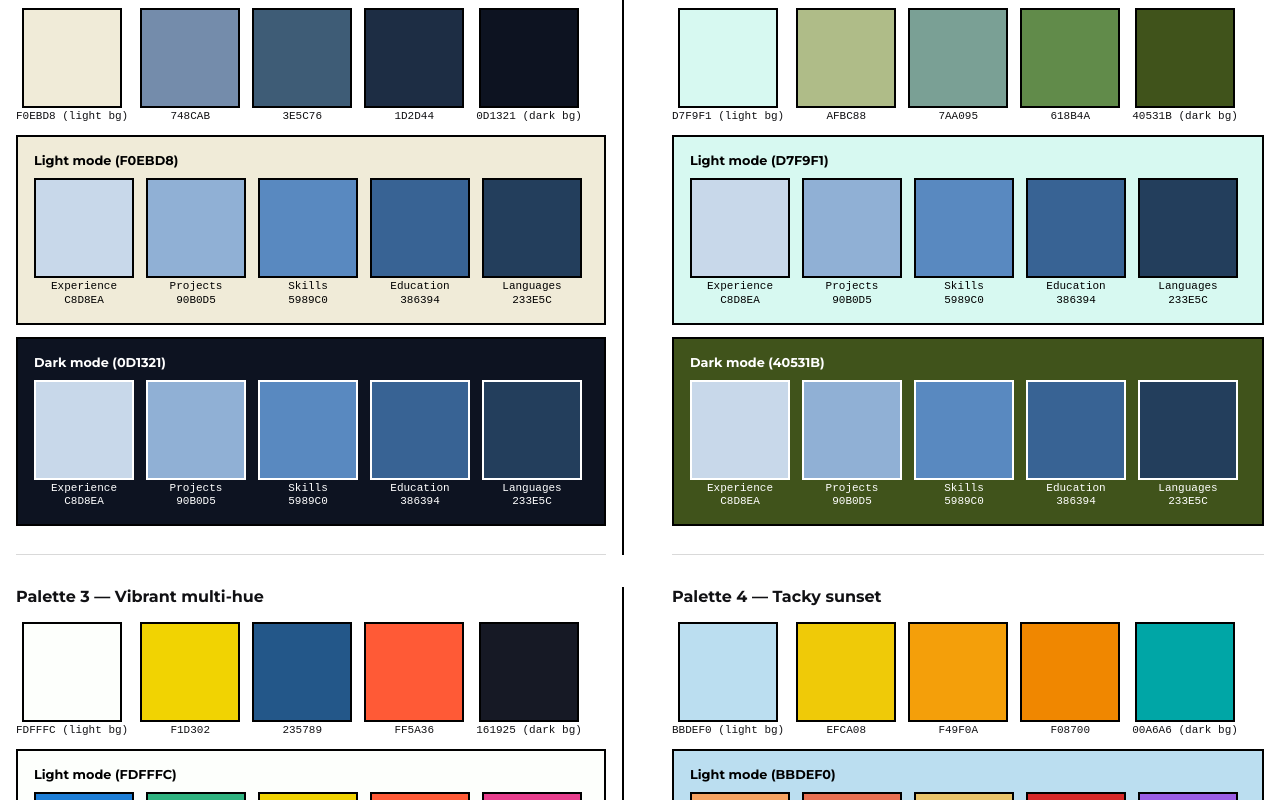
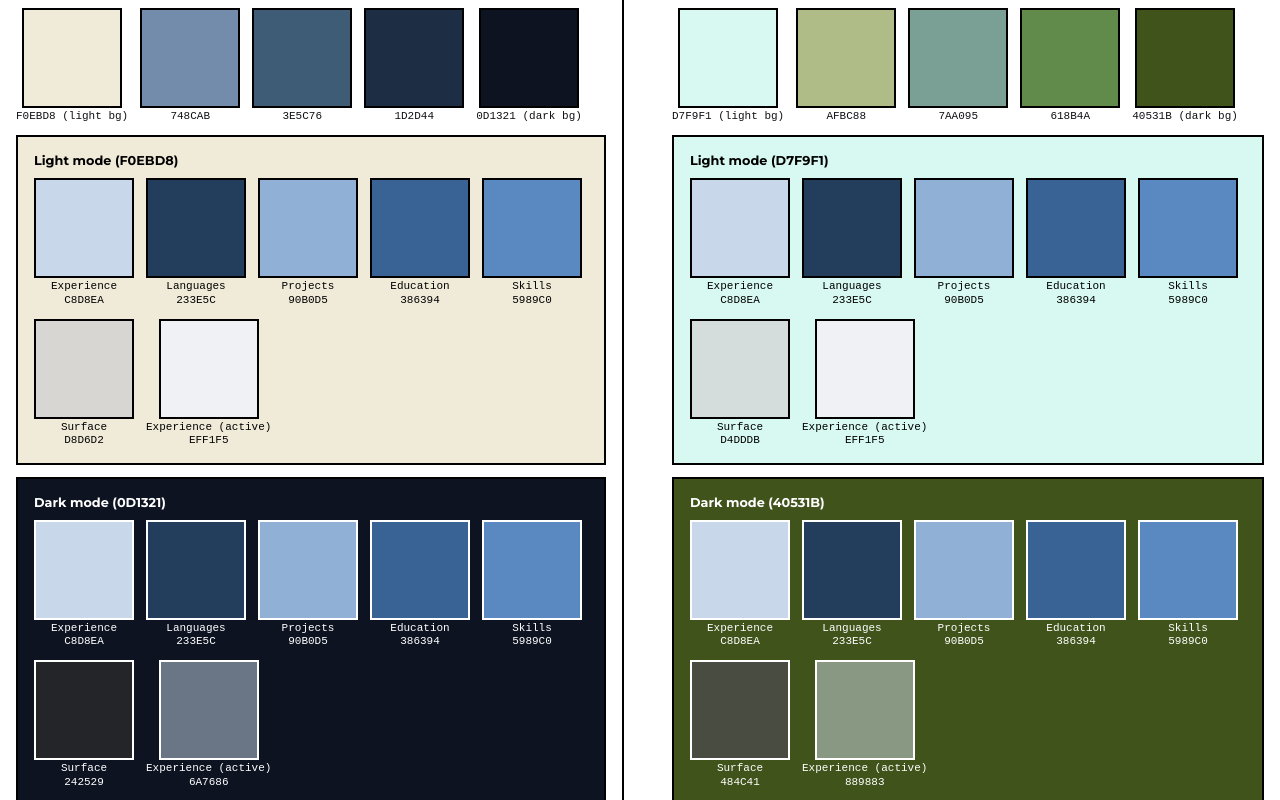
Before and after one commit to lskal/personal-experimental-website, a React (Vite) app: page / in a window 1280 px wide. Shown: the part 3900-4700 px from the top of the page. Built offline with nearby package versions, Linux system fonts and the light colour scheme; no server answers.

Commit message:
Reorder PaletteDemo sections and add surface/active-state swatches
Match the new Experience/Languages/Projects/Education/Skills page order and
add per-palette surface-gray and Experience-active swatches so the demo
reflects card-detach and expanded-accordion states, not just flat section colors.

```diff
--- a/src/components/PaletteDemo/PaletteDemo.tsx
+++ b/src/components/PaletteDemo/PaletteDemo.tsx
@@ -15,6 +15,8 @@ interface PaletteBlock {
 	lightBg: string;
 	darkBg: string;
 	sections: Swatch[];
+	surface: { light: string; dark: string };
+	activeExperience: { light: string; dark: string };
 }
 
 const palettes: PaletteBlock[] = [
@@ -31,11 +33,13 @@ const palettes: PaletteBlock[] = [
 		darkBg: '#0D1321',
 		sections: [
 			{ hex: '#C8D8EA', label: 'Experience' },
+			{ hex: '#233E5C', label: 'Languages' },
 			{ hex: '#90B0D5', label: 'Projects' },
+			{ hex: '#386394', label: 'Education' },
 			{ hex: '#5989C0', label: 'Skills' },
-			{ hex: '#386394', label: 'Education' },
-			{ hex: '#233E5C', label: 'Languages' },
 		],
+		surface: { light: '#D8D6D2', dark: '#242529' },
+		activeExperience: { light: '#EFF1F5', dark: '#6A7686' },
 	},
 	{
 		title: 'Palette 2 — Botanical greens',
@@ -50,11 +54,13 @@ const palettes: PaletteBlock[] = [
 		darkBg: '#40531B',
 		sections: [
 			{ hex: '#C8D8EA', label: 'Experience' },
+			{ hex: '#233E5C', label: 'Languages' },
 			{ hex: '#90B0D5', label: 'Projects' },
+			{ hex: '#386394', label: 'Education' },
 			{ hex: '#5989C0', label: 'Skills' },
-			{ hex: '#386394', label: 'Education' },
-			{ hex: '#233E5C', label: 'Languages' },
 		],
+		surface: { light: '#D4DDDB', dark: '#484C41' },
+		activeExperience: { light: '#EFF1F5', dark: '#889883' },
 	},
 	{
 		title: 'Palette 3 — Vibrant multi-hue',
@@ -68,12 +74,14 @@ const palettes: PaletteBlock[] = [
 		lightBg: '#FDFFFC',
 		darkBg: '#161925',
 		sections: [
-			{ hex: '#1C7ED6', label: 'Experience' },
+			{ hex: '#235789', label: 'Experience' },
+			{ hex: '#E83E8C', label: 'Languages' },
 			{ hex: '#2FB380', label: 'Projects' },
+			{ hex: '#FF5A36', label: 'Education' },
 			{ hex: '#F1D302', label: 'Skills' },
-			{ hex: '#FF5A36', label: 'Education' },
-			{ hex: '#E83E8C', label: 'Languages' },
 		],
+		surface: { light: '#EDF1EC', dark: '#2B2C2F' },
+		activeExperience: { light: '#BBC4CD', dark: '#213F61' },
 	},
 	{
 		title: 'Palette 4 — Tacky sunset',
@@ -88,11 +96,13 @@ const palettes: PaletteBlock[] = [
 		darkBg: '#00A6A6',
 		sections: [
 			{ hex: '#F4A261', label: 'Experience' },
+			{ hex: '#9B5DE5', label: 'Languages' },
 			{ hex: '#E76F51', label: 'Projects' },
+			{ hex: '#D62828', label: 'Education' },
 			{ hex: '#E9C46A', label: 'Skills' },
-			{ hex: '#D62828', label: 'Education' },
-			{ hex: '#9B5DE5', label: 'Languages' },
 		],
+		surface: { light: '#C1C8CC', dark: '#547171' },
+		activeExperience: { light: '#EEE0D5', dark: '#7BAC91' },
 	},
 	{
 		title: 'Palette 5 — Tacky sunset colorful (warm shades)',
@@ -107,11 +117,13 @@ const palettes: PaletteBlock[] = [
 		darkBg: '#00A6A6',
 		sections: [
 			{ hex: '#FFE066', label: 'Experience' },
+			{ hex: '#C1272D', label: 'Languages' },
 			{ hex: '#FFC300', label: 'Projects' },
+			{ hex: '#FF5A36', label: 'Education' },
 			{ hex: '#FF8800', label: 'Skills' },
-			{ hex: '#FF5A36', label: 'Education' },
-			{ hex: '#C1272D', label: 'Languages' },
 		],
+		surface: { light: '#C1C8CC', dark: '#547171' },
+		activeExperience: { light: '#F2ECD6', dark: '#81C695' },
 	},
 	{
 		title: 'Palette 6 — Tacky sunset colorful (vibrant hues)',
@@ -125,12 +137,14 @@ const palettes: PaletteBlock[] = [
 		lightBg: '#BBDEF0',
 		darkBg: '#00A6A6',
 		sections: [
-			{ hex: '#1C7ED6', label: 'Experience' },
+			{ hex: '#235789', label: 'Experience' },
+			{ hex: '#E83E8C', label: 'Languages' },
 			{ hex: '#2FB380', label: 'Projects' },
+			{ hex: '#FF5A36', label: 'Education' },
 			{ hex: '#F1D302', label: 'Skills' },
-			{ hex: '#FF5A36', label: 'Education' },
-			{ hex: '#E83E8C', label: 'Languages' },
 		],
+		surface: { light: '#C1C8CC', dark: '#547171' },
+		activeExperience: { light: '#BBC4CD', dark: '#1292AB' },
 	},
 	{
 		title: 'Palette 7 — Sage & terracotta',
@@ -147,11 +161,13 @@ const palettes: PaletteBlock[] = [
 		darkBg: '#426A5A',
 		sections: [
 			{ hex: '#F2C57C', label: 'Experience' },
+			{ hex: '#E2C391', label: 'Languages' },
 			{ hex: '#DDAE7E', label: 'Projects' },
+			{ hex: '#F4A9A8', label: 'Education' },
 			{ hex: '#EF6F6C', label: 'Skills' },
-			{ hex: '#F4A9A8', label: 'Education' },
-			{ hex: '#E2C391', label: 'Languages' },
 		],
+		surface: { light: '#869087', dark: '#626966' },
+		activeExperience: { light: '#F0E8DB', dark: '#9A9C74' },
 	},
 	{
 		title: 'Palette 8 — Violet garden',
@@ -166,11 +182,13 @@ const palettes: PaletteBlock[] = [
 		darkBg: '#54428E',
 		sections: [
 			{ hex: '#D4F0DE', label: 'Experience' },
+			{ hex: '#4A6741', label: 'Languages' },
 			{ hex: '#AFE3C0', label: 'Projects' },
+			{ hex: '#688B58', label: 'Education' },
 			{ hex: '#90C290', label: 'Skills' },
-			{ hex: '#688B58', label: 'Education' },
-			{ hex: '#4A6741', label: 'Languages' },
 		],
+		surface: { light: '#7E7887', dark: '#74717E' },
+		activeExperience: { light: '#F2F7F4', dark: '#9A9CBA' },
 	},
 	{
 		title: 'Palette 9 — Indigo storm',
@@ -185,11 +203,13 @@ const palettes: PaletteBlock[] = [
 		darkBg: '#272838',
 		sections: [
 			{ hex: '#B8BEDE', label: 'Experience' },
+			{ hex: '#453D52', label: 'Languages' },
 			{ hex: '#989FCE', label: 'Projects' },
+			{ hex: '#5D536B', label: 'Education' },
 			{ hex: '#7D6B91', label: 'Skills' },
-			{ hex: '#5D536B', label: 'Education' },
-			{ hex: '#453D52', label: 'Languages' },
 		],
+		surface: { light: '#636D76', dark: '#3D3D40' },
+		activeExperience: { light: '#E9EAF0', dark: '#71748E' },
 	},
 	{
 		title: 'Palette 10 — Forest twilight',
@@ -205,11 +225,13 @@ const palettes: PaletteBlock[] = [
 		darkBg: '#493548',
 		sections: [
 			{ hex: '#8FB3B8', label: 'Experience' },
+			{ hex: '#A1E887', label: 'Languages' },
 			{ hex: '#6A8D92', label: 'Projects' },
+			{ hex: '#4B4E6D', label: 'Education' },
 			{ hex: '#5B6E80', label: 'Skills' },
-			{ hex: '#4B4E6D', label: 'Education' },
-			{ hex: '#A1E887', label: 'Languages' },
 		],
+		surface: { light: '#858D88', dark: '#504C50' },
+		activeExperience: { light: '#DCE2E3', dark: '#727885' },
 	},
 ];
 
@@ -240,7 +262,11 @@ export function PaletteDemo() {
 					>
 						<p className="palette-demo__mode-label">Light mode ({palette.lightBg.replace('#', '')})</p>
 						<div className="palette-demo__row">
-							{palette.sections.map((swatch) => (
+							{[
+								...palette.sections,
+								{ hex: palette.surface.light, label: 'Surface' },
+								{ hex: palette.activeExperience.light, label: 'Experience (active)' },
+							].map((swatch) => (
 								<div className="palette-demo__swatch" key={swatch.label}>
 									<span className="palette-demo__chip" style={{ backgroundColor: swatch.hex }} />
 									<code>
@@ -259,7 +285,11 @@ export function PaletteDemo() {
 					>
 						<p className="palette-demo__mode-label">Dark mode ({palette.darkBg.replace('#', '')})</p>
 						<div className="palette-demo__row">
-							{palette.sections.map((swatch) => (
+							{[
+								...palette.sections,
+								{ hex: palette.surface.dark, label: 'Surface' },
+								{ hex: palette.activeExperience.dark, label: 'Experience (active)' },
+							].map((swatch) => (
 								<div className="palette-demo__swatch" key={swatch.label}>
 									<span className="palette-demo__chip" style={{ backgroundColor: swatch.hex }} />
 									<code>
```
